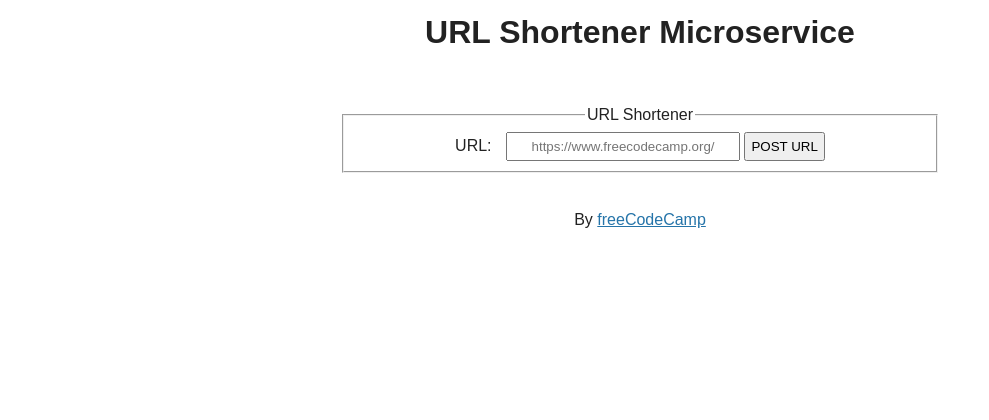
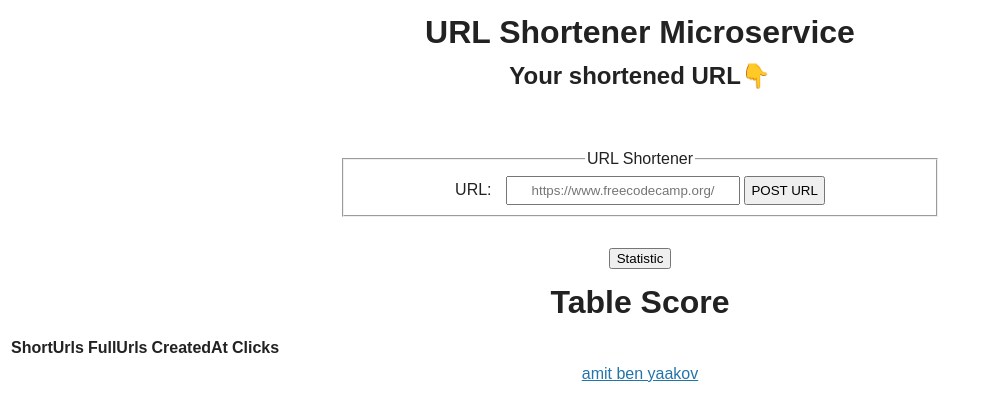
Before and after one commit to amitby98/URL-shortner, a website: page views/index.html in a window 1280 px wide. Shown: the whole page, without its empty margins (0-989 px from the left). Drawn offline with Linux system fonts and the light colour scheme; files that its build step writes are made by us from their sources.

Commit message:
fixed statistics

```diff
--- a/database/DB.json
+++ b/database/DB.json
@@ -1 +1 @@
-[{"idcount":7},{"shorturl":1,"fullUrl":"https://github.com/Niv200","createdAt":"2021-03-07T09:29:16.197Z","clicks":7},{"shorturl":2,"fullUrl":"https://www.freecodecamp.org","createdAt":"2021-03-07T09:30:15.091Z","clicks":1},{"shorturl":3,"fullUrl":"https://www.google.com","createdAt":"2021-03-07T09:45:48.700Z","clicks":5},{"shorturl":4,"fullUrl":"https://www.ynet.co.il","createdAt":"2021-03-07T09:47:43.543Z","clicks":0},{"shorturl":6,"fullUrl":"https://www.youtube.com/watch?v=qM4G1Ai2ZpE","createdAt":"2021-03-07T11:06:00.825Z","clicks":0},{"shorturl":7,"fullUrl":"https://jsonbin.io/","createdAt":"2021-03-07T16:53:23.365Z","clicks":0}]
+[{"idcount":10},{"shorturl":1,"fullUrl":"https://github.com/Niv200","createdAt":"2021-03-07T09:29:16.197Z","clicks":13},{"shorturl":2,"fullUrl":"https://www.freecodecamp.org","createdAt":"2021-03-07T09:30:15.091Z","clicks":4},{"shorturl":3,"fullUrl":"https://www.google.com","createdAt":"2021-03-07T09:45:48.700Z","clicks":7},{"shorturl":4,"fullUrl":"https://www.ynet.co.il","createdAt":"2021-03-07T09:47:43.543Z","clicks":2},{"shorturl":6,"fullUrl":"https://www.youtube.com/watch?v=qM4G1Ai2ZpE","createdAt":"2021-03-07T11:06:00.825Z","clicks":0},{"shorturl":7,"fullUrl":"https://jsonbin.io/","createdAt":"2021-03-07T16:53:23.365Z","clicks":0},{"shorturl":8,"fullUrl":"https://blog.logrocket.com/a-comprehensive-guide-to-javascript-expressions/","createdAt":"2021-03-07T17:37:24.565Z","clicks":1},{"shorturl":9,"fullUrl":"https://www.freecodecamp.org/news/a-beginners-guide-to-testing-implement-these-quick-checks-to-test-your-code-d50027ad5eed/","createdAt":"2021-03-07T18:08:44.054Z","clicks":0},{"shorturl":10,"fullUrl":"https://www.youtube.com/watch?v=Zz6eOVaaelI","createdAt":"2021-03-08T00:12:15.741Z","clicks":0}]
--- a/views/index.html
+++ b/views/index.html
@@ -5,11 +5,13 @@
     <title>URL Shortener</title>
     <link rel="icon" type="image/png" href="../public/favicon.ico" />
     <link href="./public/style.css" rel="stylesheet" type="text/css" />
-    <script src="./main.js"></script>
+    <link href="../public/style.scss" rel="stylesheet" type="text/css" />
   </head>
 
   <body>
     <h1>URL Shortener Microservice</h1>
+    <h2>Your shortened URL👇</h2>
+    <a id="link" target="_blank"></a>
     <main>
       <section>
         <form onsubmit="return false;">
@@ -31,9 +33,35 @@
           </fieldset>
         </form>
       </section>
+      <button id="statistic" type="submit" onclick="gotoStats()">
+        Statistic
+      </button>
     </main>
-    <footer>
-      <p>By <a href="https://www.freecodecamp.org/">freeCodeCamp</a></p>
-    </footer>
+    <div class="tables" id="tables">
+      <h1 class="table-header">Table Score</h1>
+      <section id="first-table">
+        <table class="styled-table">
+          <thead>
+            <tr>
+              <th>ShortUrls</th>
+              <th>FullUrls</th>
+              <th>CreatedAt</th>
+              <th>Clicks</th>
+            </tr>
+          </thead>
+          <tbody id="url-statistic"></tbody>
+        </table>
+      </section>
+    </div>
+    <div id="footer">
+      <footer>
+        <a href="https://github.com/amitby98" target="_blank"
+          >amit ben yaakov</a
+        >
+        <!-- <a href="https://github.com/amitby98" target="_blank"
+            >Github</a> -->
+      </footer>
+    </div>
   </body>
+  <script src="./main.js"></script>
 </html>
--- a/views/main.js
+++ b/views/main.js
@@ -10,8 +10,42 @@ async function doSubmit() {
   });
   let result = await response.json();
   if (result.shorturl) {
-    window.location.href = "/success.html?shortUrl=" + result.shorturl;
+    const url = "http://localhost:3000/" + result.shorturl;
+    document.getElementById("link").innerHTML = url;
+    document.getElementById("link").href = url;
   } else if (result.shorturl == null || result.shorturl == undefined) {
     window.location.href = "/404.html";
   }
 }
+
+async function gotoStats() {
+  let response = await fetch("/api/stats", {
+    method: "GET",
+    headers: { "Content-Type": "application/json" },
+  });
+  console.log(response);
+  let result = await response.json();
+  console.log(result);
+  if (result) {
+    const divStats = document.getElementById("tables");
+    if (divStats.style.display === "block") {
+      divStats.style.display = "none";
+    } else {
+      divStats.style.display = "block";
+    }
+    const urlsStat = document.getElementById("url-statistic");
+    urlsStat.innerHTML = "";
+    for (let i = 0; i < result.length; i++) {
+      const tableRows = document.createElement("tr");
+      urlsStat.appendChild(tableRows);
+      console.log(result[i]);
+      for (let prop in result[i]) {
+        const tableData = document.createElement("td");
+        tableData.innerText = result[i][prop];
+        tableRows.append(tableData);
+      }
+    }
+  } else if (result == null || result == undefined || result.length == 0) {
+    window.location.href = "/404.html";
+  }
+}
```
Also changed, not shown: app.js (+6 -2 lines), database/database.js (+9 -0 lines), package.json (+7 -3 lines), views/success.html (deleted, +0 -12 lines), README.md, 1 other file.
